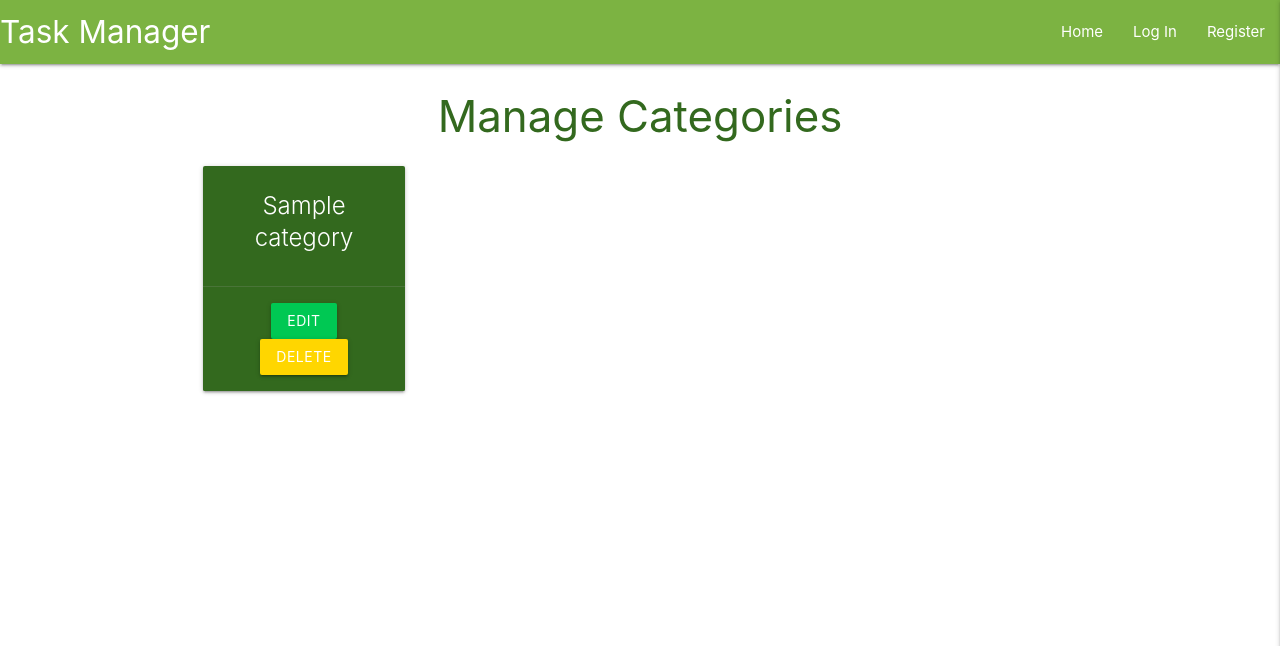
After one commit to Josefinekihlstrom/mini-project, a Flask app: page /get_categories in a window 1280 px wide. The commit adds this page. Shown: the top 646 px of the page. Run offline with Flask 2, Linux system fonts and the light colour scheme; a database or web service that is not in the repository returns one stand-in record (values such as "Sample title"); some libraries are stand-ins or nearby versions.

Commit message:
Add Manage Categories template

```diff
--- a/app.py
+++ b/app.py
@@ -145,6 +145,7 @@ def edit_task(task_id):
     return render_template("edit_task.html", task=task, categories=categories)
 
 
+# delete task function -------------------------------------------------------
 @app.route("/delete_task/<task_id>")
 def delete_task(task_id):
     mongo.db.tasks.remove({"_id": ObjectId(task_id)})
@@ -152,6 +153,12 @@ def delete_task(task_id):
     return redirect(url_for("get_tasks"))
 
 
+@app.route("/get_categories")
+def get_categories():
+    categories = list(mongo.db.categories.find().sort("category_name", 1))
+    return render_template("categories.html", categories=categories)
+
+
 if __name__ == "__main__":
     app.run(host=os.environ.get("IP"),
             port=int(os.environ.get("PORT")),
--- a/templates/base.html
+++ b/templates/base.html
@@ -24,7 +24,9 @@
                     {% if session.user %}
                         <li><a href="{{ url_for('profile', username=session['user']) }}">Profile</a></li>
                         <li><a href="{{ url_for('add_task') }}">New Task</a></li>
-                        <li><a href="#">Manage Categories</a></li>
+                        {% if session.user|lower == "admin"|lower %}
+                            <li><a href="{{ url_for('get_categories') }}">Manage Categories</a></li>
+                        {% endif %}
                         <li><a href="{{ url_for('logout') }}">Log Out</a></li>
                     {% else %}
                         <li><a href="{{ url_for('login') }}">Log In</a></li>
@@ -41,7 +43,9 @@
             {% if session.user %}
                 <li><a href="{{ url_for('profile', username=session['user']) }}">Profile</a></li>
                 <li><a href="{{ url_for('add_task') }}">New Task</a></li>
-                <li><a href="#">Manage Categories</a></li>
+                {% if session.user|lower == "admin"|lower %}
+                    <li><a href="{{ url_for('get_categories') }}">Manage Categories</a></li>
+                {% endif %}
                 <li><a href="{{ url_for('logout') }}">Log Out</a></li>
             {% else %}
                 <li><a href="{{ url_for('login') }}">Log In</a></li>
--- /dev/null
+++ b/templates/categories.html
@@ -0,0 +1,20 @@
+{% extends "base.html" %} {% block content %}
+
+    <h3 class="light-green-text text-darken-4 center-align">Manage Categories</h3>
+
+    <div class="row">
+        {% for category in categories %}
+            <div class="col s12 m3">
+                <div class="card light-green darken-4 text-shadow center-align">
+                    <div class="card-content white-text">
+                        <span class="card-title">{{ category.category_name }}</span>
+                    </div>
+                    <div class="card-action">
+                        <a href="#" class="btn green accent-4">Edit</a>
+                        <a href="#" class="btn yellow accent-4">Delete</a>
+                    </div>
+                </div>
+            </div>
+        {% endfor %}
+    </div>
+{% endblock %}
```
